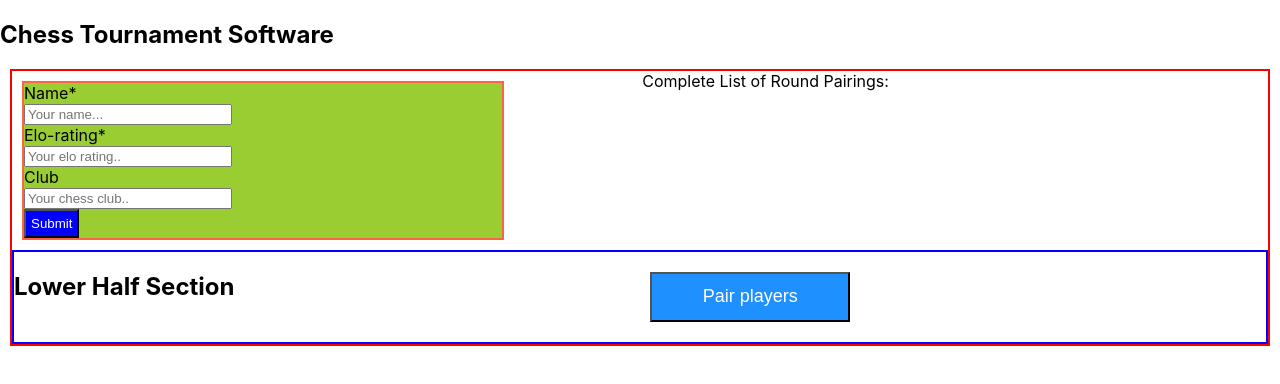
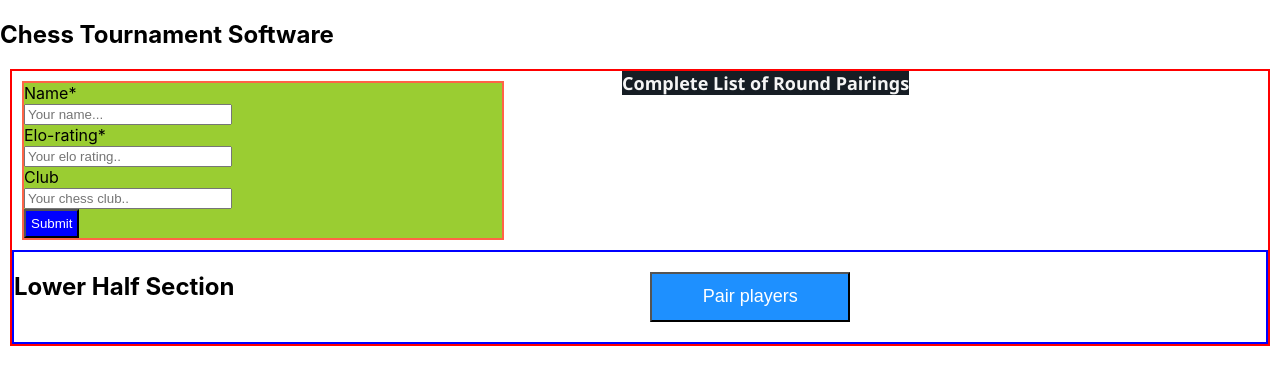
Before and after one commit to tesJS/chesstournament-app, a React (Create React App) app: page / in a window 1280 px wide. Shown: the top 384 px of the page. Built offline with nearby package versions, Linux system fonts and the light colour scheme; the HTML template or start-up script is replaced by a standard one.

Commit message:
pair players for a round game

```diff
--- a/src/App.css
+++ b/src/App.css
@@ -15,16 +15,10 @@
 .pairButton {
   margin: 20px auto 20px auto;
 }
-
-.App-link {
-  color: #61dafb;
+div span {
+  background-color: rgb(22, 29, 36);
+  color: whitesmoke;
+  font-size: 18px;
+  font-family: 'Segoe UI', Tahoma, Geneva, Verdana, sans-serif;
+  font-weight: bold;
 }
-
-@keyframes App-logo-spin {
-  from {
-    transform: rotate(0deg);
-  }
-  to {
-    transform: rotate(360deg);
-  }
-}
--- a/src/App.jsx
+++ b/src/App.jsx
@@ -74,17 +74,37 @@ class App extends Component {
     let pairedList = [];
     if (this.state.pairedButton) {
       let player1 = [];
+      let singlePlayer = false;
+      let oddPlayers = false;
+      let evenPlayers = false;
       let player2 = [];
-      this.state.players.forEach((el, ind) => {
-        if (ind % 2 == 0) player1.push(el);
+      let players = [...this.state.players];
+      let length = players.length;
+
+      if (length < 2) singlePlayer = true;
+      else if (length % 2 !== 0) oddPlayers = true;
+
+      if (!singlePlayer) {
+        if (evenPlayers) {
+          players.forEach((el, ind) => {
+            if ((ind + 2) % 2 == 0) player1.push(el);
             else player2.push(el);
           });
-      console.log(player1, player2);
+        }
+
+        if (oddPlayers) {
+          players.pop();
+          players.forEach((el, ind) => {
+            if ((ind + 2) % 2 == 0) player1.push(el);
+            else player2.push(el);
+          });
+        }
 
         for (var i = 0; i < player1.length; i++)
           pairedList.push(
             <Pairings alt1={player1[i].name} alt2={player2[i].name}></Pairings>
           );
+      }
     }
 
     console.log(this.state);
@@ -107,7 +127,8 @@ class App extends Component {
             <Form submit={e => this.submitHandler(e)}></Form>
           </div>
           <div>
-            Complete List of Round Pairings: <br></br>
+            <span>Complete List of Round Pairings </span>
+            <br></br>
             {pairedList}
           </div>
           <div> {listPlayers} </div>
```
Lines whose indentation alone changed are shown as unchanged.
